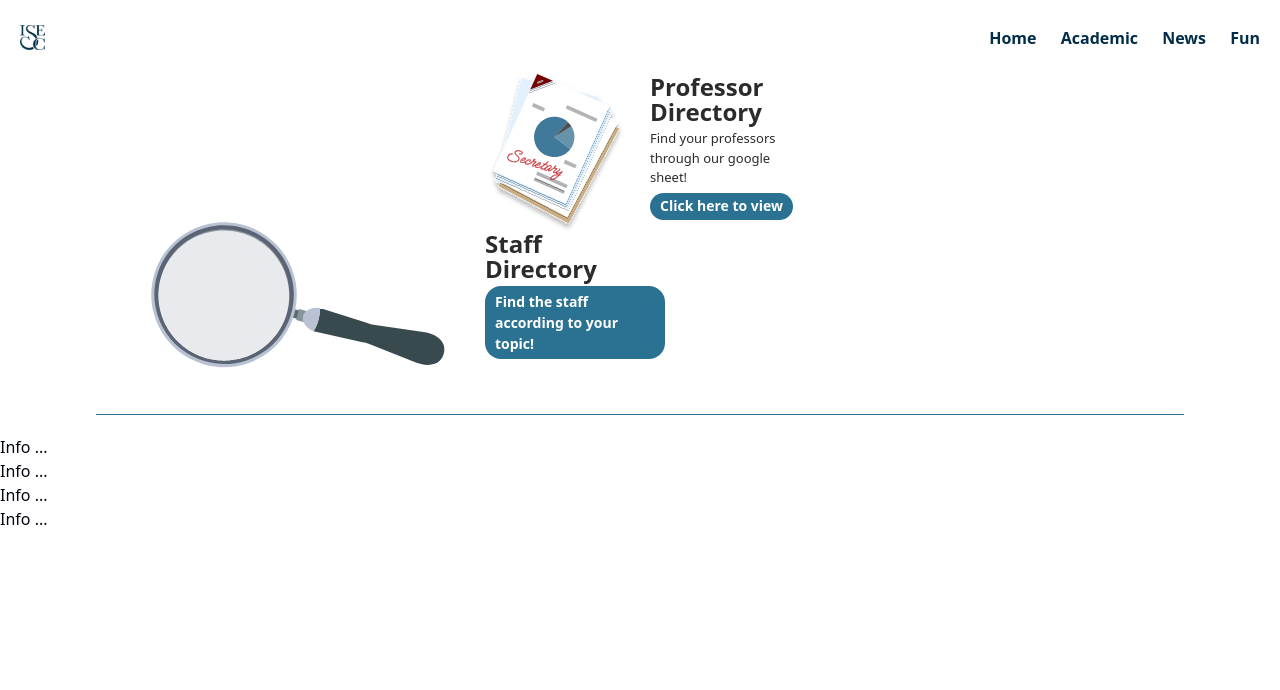
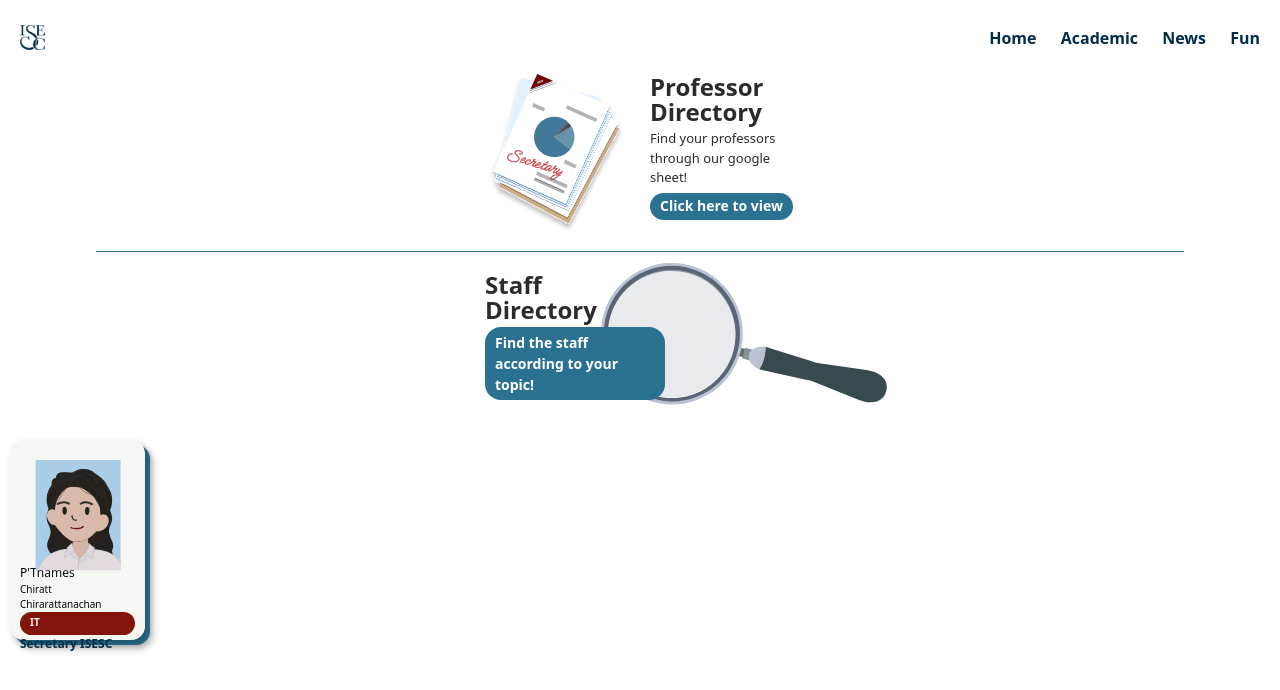
Before and after one commit to IT-ISESC/ISESC-Website, a SvelteKit app: page /directory in a window 1280 px wide. Shown: the top 690 px of the page. Built offline with nearby package versions, Linux system fonts and the light colour scheme.

Commit message:
update directories
• Added link to google sheet
• Added staffCard component
• Edit formatting for staffDirectory + directory page

```diff
--- a/src/lib/components/ui/directory/professorDirectory.svelte
+++ b/src/lib/components/ui/directory/professorDirectory.svelte
@@ -7,8 +7,10 @@
 	<span id="span_text">
 		<h1>Professor Directory</h1>
 		<p>Find your professors through our google sheet!</p>
-		<!-- Todo Put sheets link here-->
-		<a href="/directory">Click here to view</a>
+		<a
+			href="https://docs.google.com/spreadsheets/d/1nF9Eqpusd9Fl16sln1QYuV1WNxjPWDv3Pe1TwafwQWc/edit?gid=1164428359#gid=1164428359"
+			>Click here to view</a
+		>
 	</span>
 </div>
 
--- /dev/null
+++ b/src/lib/components/ui/directory/staffCard.svelte
@@ -0,0 +1,75 @@
+<script>
+	import no_staff from '$lib/assets/directory/staff_images/no_staff.svg';
+</script>
+
+<div id="idk">
+	<div id="wrapper">
+		<!-- svelte-ignore a11y_img_redundant_alt -->
+		<img alt="Staff Image" src={no_staff} />
+		<p id="nickname">P'Thames</p>
+		<p id="fullname">Chiratt Chirarattanachan</p>
+		<p id="tag">IT</p>
+		<p id="role">Secretary ISESC</p>
+	</div>
+	<span id="shadowBox"> </span>
+</div>
+
+<style>
+	#idk {
+		position: relative;
+	}
+
+	#shadowBox {
+		width: 135px;
+		height: 200px;
+		border-radius: 13.714px;
+		background: #2b7292;
+		box-shadow: 3px 4px 7.2px 0px rgba(0, 0, 0, 0.25);
+		position: absolute;
+		left: 15px;
+		top: 5px;
+		z-index: -1;
+	}
+
+	#wrapper {
+		width: 135px;
+		height: 200px;
+		border-radius: 13.714px;
+		background: #f6f6f3;
+		box-shadow: 3px 4px 7.2px 0px rgba(0, 0, 0, 0.25);
+		display: flex;
+		flex-direction: column;
+		margin: 10px;
+		padding: 10px;
+	}
+
+	img {
+		position: relative;
+		top: 10px;
+		width: 90px;
+		align-self: center;
+	}
+
+	#nickname {
+		font-size: 12px;
+	}
+	#fullname {
+		font-size: 10px;
+	}
+
+	#tag {
+		color: #f6f6f3;
+		font-weight: bold;
+		font-size: 10px;
+		border-radius: 50px;
+		background: #84140e;
+		padding: 2.5px 10px 5px 10px;
+		display: inline-block;
+	}
+
+	#role {
+		color: #012d48;
+		font-size: 12px;
+		font-weight: bold;
+	}
+</style>
--- a/src/lib/components/ui/directory/staffDirectory.svelte
+++ b/src/lib/components/ui/directory/staffDirectory.svelte
@@ -19,7 +19,9 @@
 		gap: 20px;
 		position: relative;
 		right: 65px;
-		margin-bottom: 50px;
+		margin-bottom: 25px;
+		position: relative;
+		width: 320px;
 	}
 
 	#span_text {
@@ -30,9 +32,10 @@
 	#staff_dir {
 		height: auto;
 		position: absolute;
-		left: 200px;
+		left: 170px;
 		top: -25px;
 		z-index: -1;
+		overflow: hidden;
 	}
 
 	h1 {
--- a/src/routes/directory/+page.svelte
+++ b/src/routes/directory/+page.svelte
@@ -1,18 +1,17 @@
 <script>
 	import ProfessorDirectory from '$lib/components/ui/directory/professorDirectory.svelte';
+	import StaffCard from '$lib/components/ui/directory/staffCard.svelte';
 	import StaffDirectory from '$lib/components/ui/directory/staffDirectory.svelte';
 </script>
 
-<ProfessorDirectory />
-<StaffDirectory />
+<div id="directories">
+	<ProfessorDirectory />
+	<hr />
+	<StaffDirectory />
+</div>
 
-<hr />
-
-<div id="info">
-	<p>Info ...</p>
-	<p>Info ...</p>
-	<p>Info ...</p>
-	<p>Info ...</p>
+<div>
+	<StaffCard />
 </div>
 
 <style>
@@ -23,4 +22,11 @@
 		margin: 20px auto 20px auto;
 		background-color: #2b7292;
 	}
+
+	#directories {
+		display: flex;
+		justify-content: center;
+		align-items: center;
+		flex-direction: column;
+	}
 </style>
```
Also changed, not shown: src/lib/assets/directory/staff_images/no_staff.svg (added).
